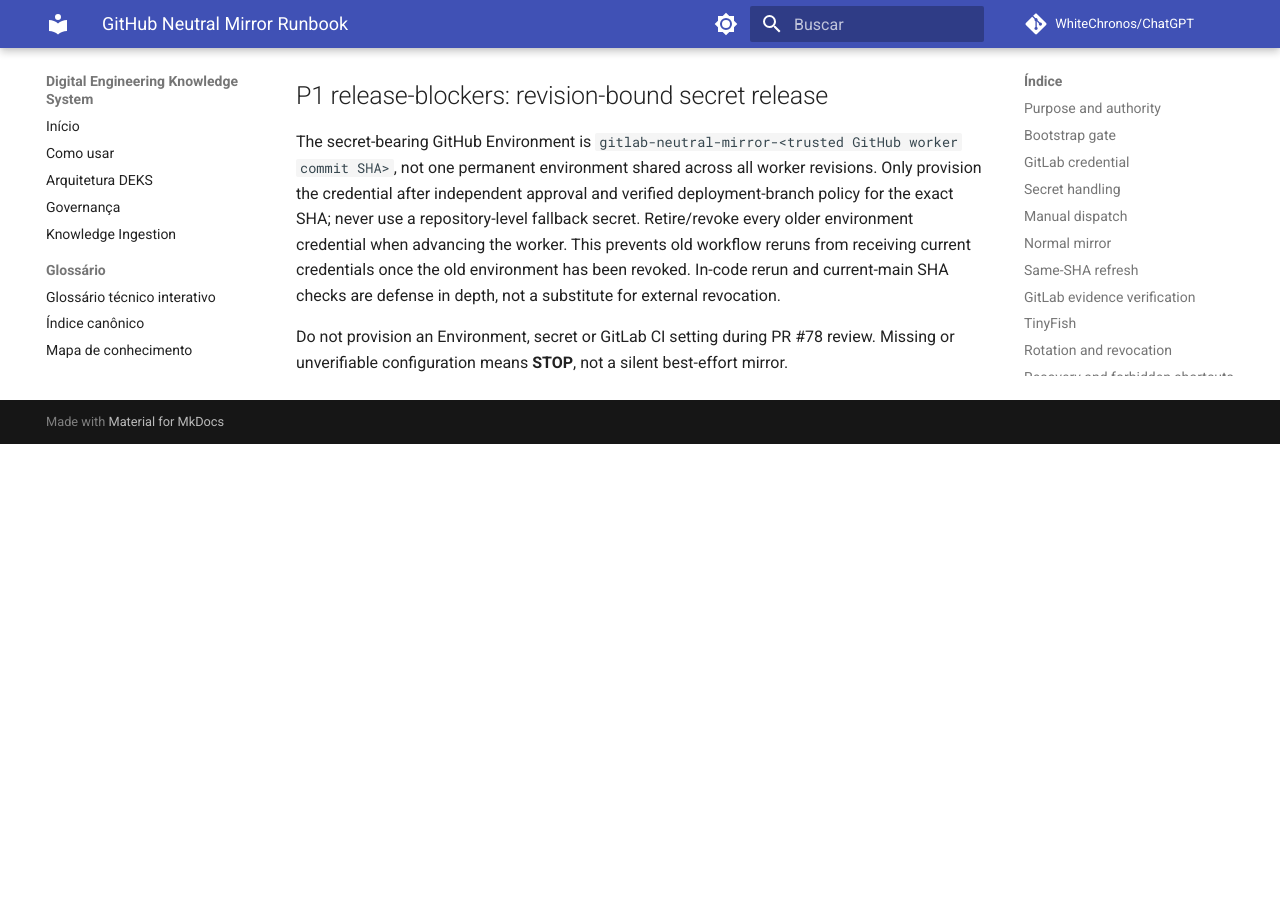
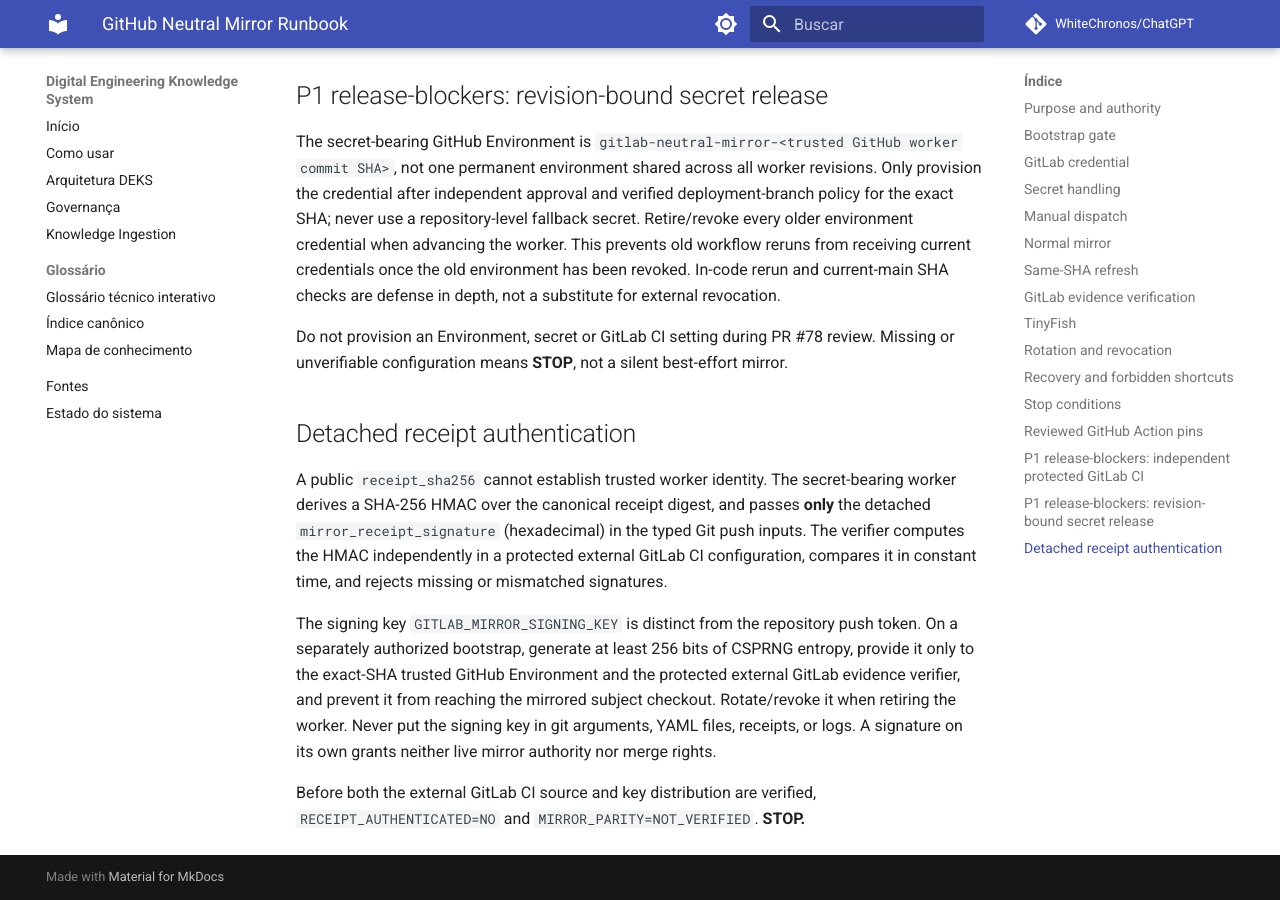
Before and after one commit to WhiteChronos/ChatGPT, an MkDocs documentation site: the page built from docs/runbooks/github-neutral-mirror.md, in a window 1280 px wide and 900 px high, scrolled down 6852 px. Built offline with MkDocs 1.6.1 and Material for MkDocs 9.7.7, drawn with Linux system fonts in a browser that asks for light colours; comment, search, counter and statistics services are not loaded; before the commit the page ends 7296 px from its top, so only the background shows below that.

Commit message:
docs(pr78): align runbooks to external trusted CI, signed receipts and per-SHA environments

```diff
--- a/docs/runbooks/github-neutral-mirror.md
+++ b/docs/runbooks/github-neutral-mirror.md
@@ -314,3 +314,23 @@
 Do not provision an Environment, secret or GitLab CI setting during PR #78
 review. Missing or unverifiable configuration means **STOP**, not a
 silent best-effort mirror.
+
+## Detached receipt authentication
+
+A public `receipt_sha256` cannot establish trusted worker identity. The
+secret-bearing worker derives a SHA-256 HMAC over the canonical receipt digest,
+and passes **only** the detached `mirror_receipt_signature` (hexadecimal) in
+the typed Git push inputs. The verifier computes the HMAC independently in a
+protected external GitLab CI configuration, compares it in constant time, and
+rejects missing or mismatched signatures.
+
+The signing key `GITLAB_MIRROR_SIGNING_KEY` is distinct from the repository
+push token. On a separately authorized bootstrap, generate at least 256 bits of
+CSPRNG entropy, provide it only to the exact-SHA trusted GitHub Environment and
+the protected external GitLab evidence verifier, and prevent it from reaching
+the mirrored subject checkout. Rotate/revoke it when retiring the worker.
+Never put the signing key in git arguments, YAML files, receipts, or logs.
+A signature on its own grants neither live mirror authority nor merge rights.
+
+Before both the external GitLab CI source and key distribution are verified,
+`RECEIPT_AUTHENTICATED=NO` and `MIRROR_PARITY=NOT_VERIFIED`. **STOP.**
```
